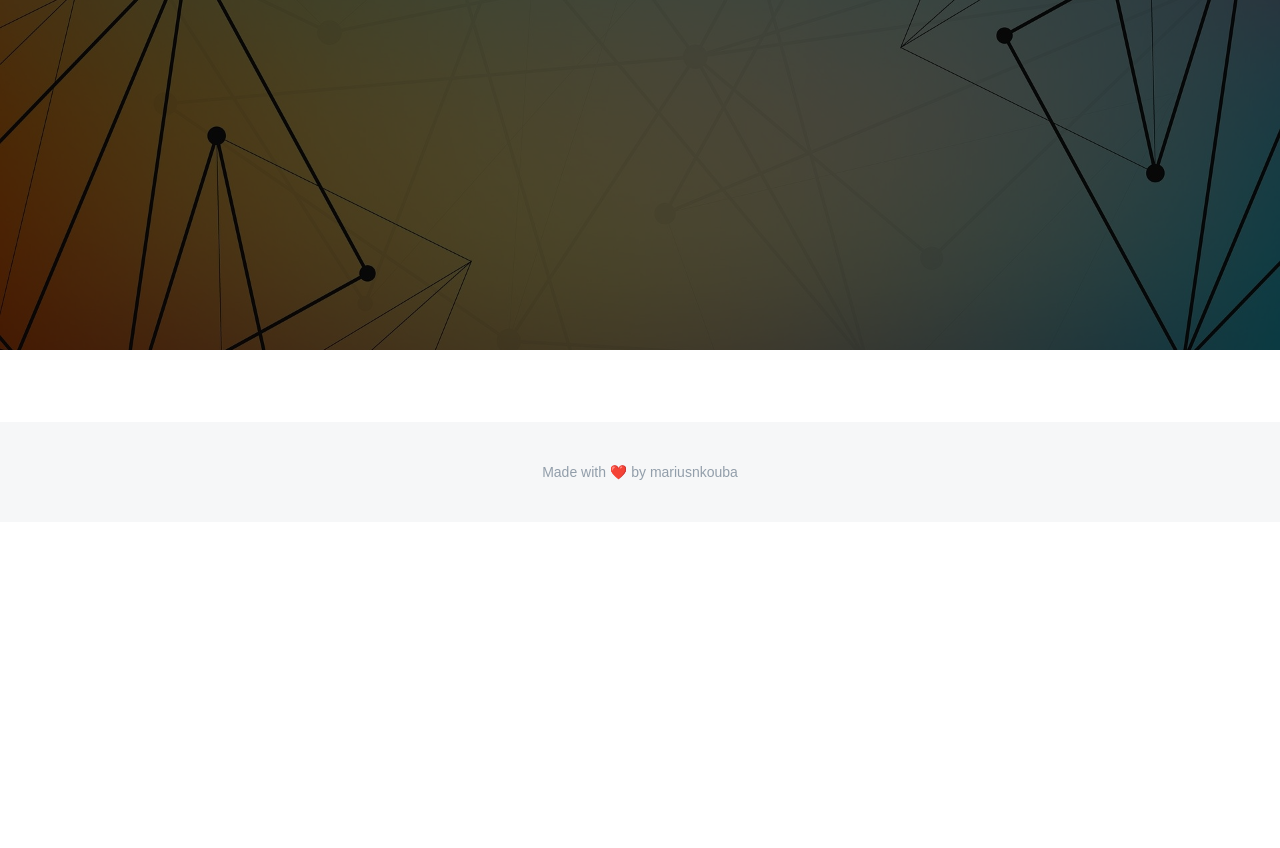
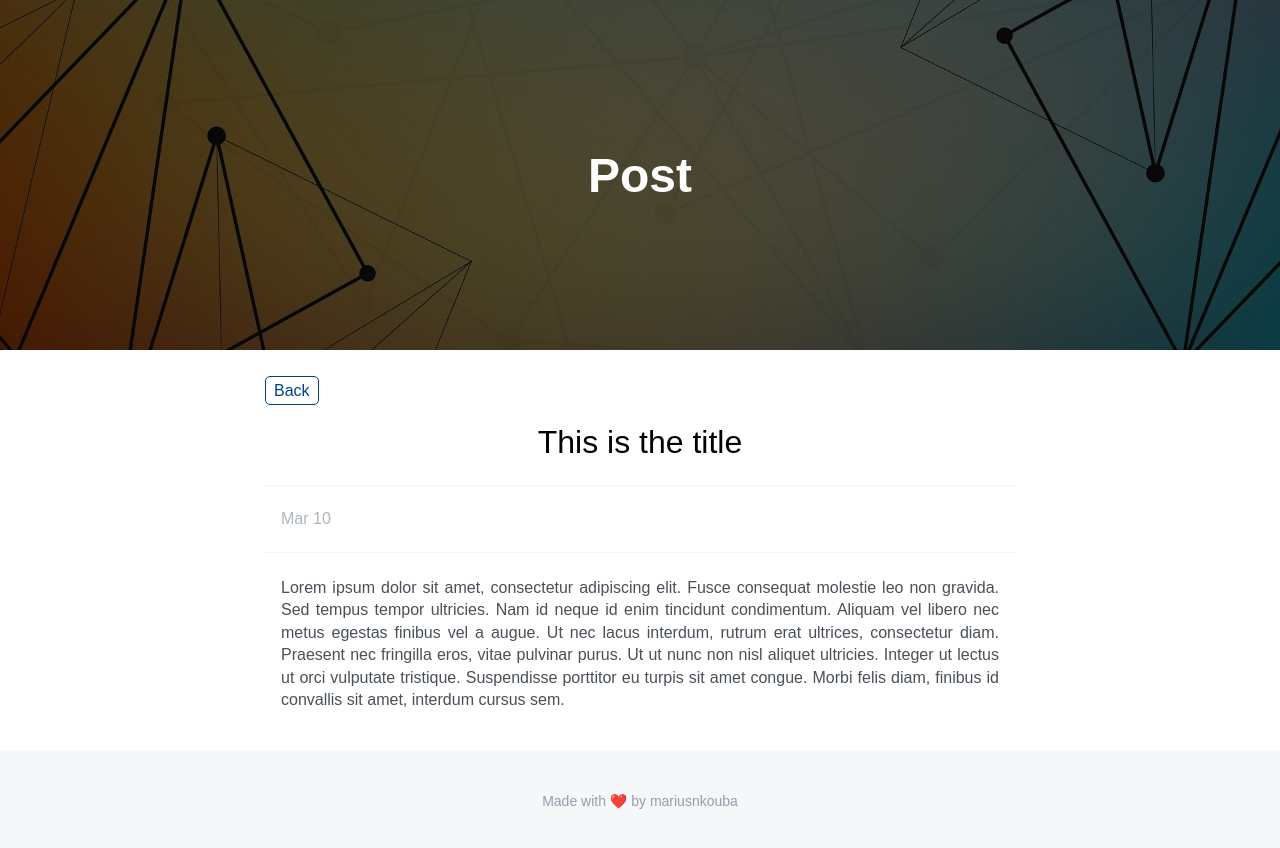
Before and after one commit to nkoubamarius/Blog_javascript, a plain HTML site: page post.html in a window 1280 px wide. Before the commit the page ends 800 px from the top, so only its background shows below. Drawn offline with Linux system fonts and the light colour scheme.

Commit message:
Design de la page post

```diff
--- a/post.html
+++ b/post.html
@@ -12,9 +12,24 @@
     <body>
         <div class="container">
             <header>
+                <div class="profile-name">Post</div>
             </header>
             <div class="main">
                 <div class="main-container">
+                    <div class="navigation">
+                        <a href="index.html">Back</a>
+                    </div>
+                    <div class="post-container">
+                        <div id="individual-post-title">
+                            This is the title
+                        </div>
+                        <div id="individual-post-date">
+                            Mar 10
+                        </div>
+                        <div id="individual-post-content">
+                            Lorem ipsum dolor sit amet, consectetur adipiscing elit. Fusce consequat molestie leo non gravida. Sed tempus tempor ultricies. Nam id neque id enim tincidunt condimentum. Aliquam vel libero nec metus egestas finibus vel a augue. Ut nec lacus interdum, rutrum erat ultrices, consectetur diam. Praesent nec fringilla eros, vitae pulvinar purus. Ut ut nunc non nisl aliquet ultricies. Integer ut lectus ut orci vulputate tristique. Suspendisse porttitor eu turpis sit amet congue. Morbi felis diam, finibus id convallis sit amet, interdum cursus sem.
+                        </div>
+                    </div>
                     <!-- TODO: Add div class "navigation" to link back to home page HINT: make it a link -->
                     <!-- TODO: Stylize navigation in style.css -->
                     <!-- TODO: Add all divs for post title, post, date, post content based on ids in post.css   -->
--- a/style/post.css
+++ b/style/post.css
@@ -1,13 +1,27 @@
 /* ADD styling for all of the divs in post.html to match  */
 
 #individual-post-title {
-
+    text-align: center;
+    margin-top: 24px;
+    font-size: 2em;
+    margin-bottom: 24px;
 }
 
 #individual-post-date {
-
+    border-top: 1px solid #f1f4f8;
+    border-bottom: 1px solid #f1f4f8;
+    padding-top: 24px;
+    font-size: 1em;
+    padding-bottom: 24px;
+    padding-left: 16px;
+    color: #adb5bd;
 }
 
 #individual-post-content {
-
+    padding-top: 24px;
+    padding-left: 16px;
+    padding-right: 16px;
+    color: #495057;
+    line-height: 1.4;
+    text-align: justify;
 }
--- a/style/style.css
+++ b/style/style.css
@@ -152,3 +152,11 @@ footer {
 .nav-button.new-post-button:hover{
     background-color: #002349;
 }
+
+.navigation > a{
+    text-decoration: none;
+    color: #004186;
+    border: 1px solid #004186;
+    padding: 5px 8px;
+    border-radius: 5px;
+}
```
